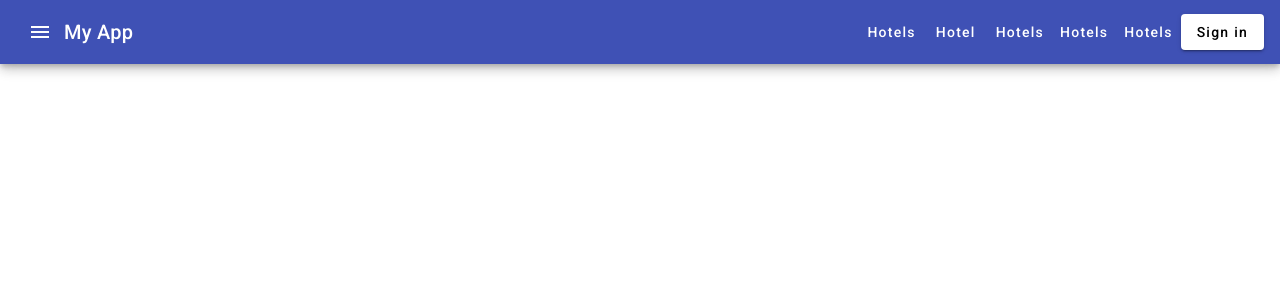
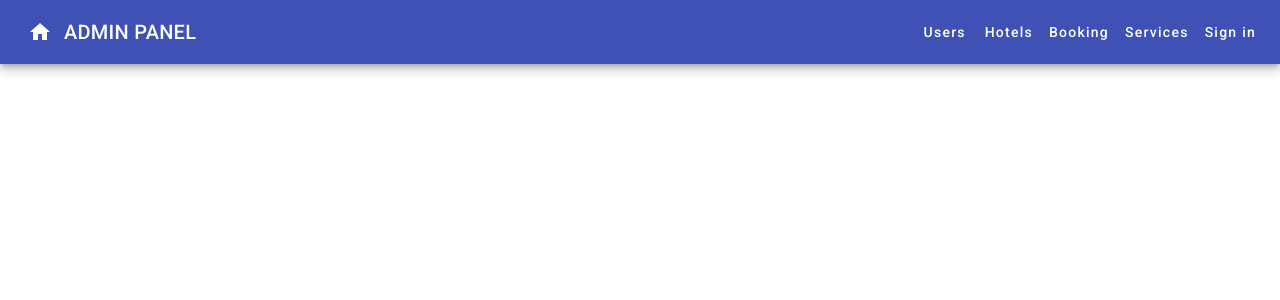
Before and after one commit to amIsachin/Hotel-Management-System, an Angular app: page /hotel in a window 1280 px wide. Shown: the top 300 px of the page. Built offline with nearby package versions, Linux system fonts and the light colour scheme.

Commit message:
previous work done

```diff
--- a/src/app/app.component.css
+++ b/src/app/app.component.css
@@ -1,3 +1,23 @@
 .example-spacer {
     flex: 1 1 auto;
 }
+
+mat-sidenav-container {
+    height: 100vh;
+}
+
+mat-sidenav-container > mat-sidenav a {
+    display: flex;
+    padding: 1.8rem 5rem;
+
+}
+
+/* mat-sidenav-container > mat-sidenav {
+    background-color: primary;
+} */
+
+mat-sidenav-container > mat-sidenav h1 {
+   text-align: center;
+   margin-bottom: 0.5rem;
+   padding: 1.3rem 0;
+}
--- a/src/app/app.component.html
+++ b/src/app/app.component.html
@@ -2,19 +2,46 @@
 <header>
   <mat-toolbar color="primary" class="mat-elevation-z6">
     <button mat-icon-button class="example-icon" aria-label="Example icon-button with menu icon">
-      <mat-icon>menu</mat-icon>
+      <!-- <mat-icon>menu</mat-icon>     -->
+      <mat-icon>home</mat-icon>
     </button>
-    <span>My App</span>
+    <span>{{ name | uppercase }}</span>
     <span class="example-spacer"></span>
-    <a mat-button>Hotels</a>
-    <a mat-button>Hotel</a>
-    <a mat-button>Hotels</a>
-    <a mat-button>Hotels</a>
-    <a mat-button>Hotels</a>
-    <a mat-raised-button>Sign in</a>
+    <a mat-button routerLink="user/all-users">Users</a>
+    <a mat-button routerLink="hotel/all-hotels">Hotels</a>
+    <a mat-button>Booking</a>
+    <a mat-button>Services</a>
+    <a mat-button>Sign in</a>
   </mat-toolbar>
 </header>
 
 <main>
   <router-outlet></router-outlet>
 </main>
+
+<!--
+<mat-sidenav-container>
+  <mat-sidenav #sidenav mode="side" [(opened)]="opened">
+    <h1>Admin Panel</h1>
+    <a mat-button routerLink="hotel/all-hotels">Hotels</a>
+    <a mat-button routerLink="user/all-users">Users</a>
+    <a mat-button>Bookings</a>
+    <a mat-button>Setings</a>
+  </mat-sidenav>
+  <mat-sidenav-content>
+    <header>
+      <mat-toolbar color="primary" class="mat-elevation-z6">
+        <button (click)="sidenav.toggle()" mat-icon-button class="example-icon" aria-label="Example icon-button with menu icon">
+          <mat-icon>menu</mat-icon>
+        </button>
+        <span>My App</span>
+        <span class="example-spacer"></span>
+        <a mat-button routerLink="hotel/all-hotels">Hotels</a>
+        <a mat-button>Booking</a>
+        <a mat-button>Services</a>
+        <a mat-button>Sign in</a>
+      </mat-toolbar>
+    </header>
+  </mat-sidenav-content>
+</mat-sidenav-container>
+-->
--- a/src/app/app.component.ts
+++ b/src/app/app.component.ts
@@ -7,4 +7,7 @@ import { Component } from '@angular/core';
 })
 export class AppComponent {
   title = 'hotel-management-system';
+
+  public opened:boolean = false;
+  public name:string = 'Admin Panel';
 }
--- a/src/app/app.module.ts
+++ b/src/app/app.module.ts
@@ -6,6 +6,7 @@ import { AppComponent } from './app.component';
 import { HotelModule } from './hotel/hotel.module';
 import { UserModule } from './user/user.module';
 import { BrowserAnimationsModule } from '@angular/platform-browser/animations';
+import { FormsModule } from '@angular/forms';
 
 import { MatToolbarModule } from '@angular/material/toolbar';
 import { MatIconModule } from '@angular/material/icon';
@@ -14,6 +15,7 @@ import { MatDividerModule } from '@angular/material/divider';
 import {MatSidenavModule} from '@angular/material/sidenav';
 import {MatTableModule} from '@angular/material/table';
 import { HttpClientModule } from '@angular/common/http';
+import { CommonModule } from '@angular/common';
 
 @NgModule({
   declarations: [
@@ -32,7 +34,8 @@ import { HttpClientModule } from '@angular/common/http';
     MatSidenavModule,
     MatTableModule,
     HttpClientModule,
-
+    FormsModule,
+    CommonModule
   ],
   providers: [],
   bootstrap: [AppComponent]
--- a/src/app/hotel/components/all-hotels/all-hotels.component.html
+++ b/src/app/hotel/components/all-hotels/all-hotels.component.html
@@ -14,7 +14,7 @@
     <!-- Name Column -->
     <ng-container matColumnDef="Rent par day">
       <th mat-header-cell *matHeaderCellDef> Rent par day </th>
-      <td mat-cell *matCellDef="let element"> {{element.rentParDay}} </td>
+      <td mat-cell *matCellDef="let element"> {{element.rentParDay | currency}} </td>
     </ng-container>
 
     <!-- Weight Column -->
```
